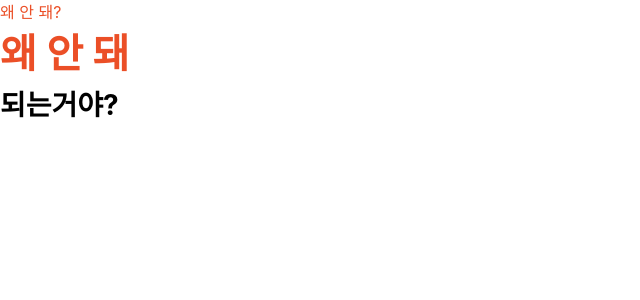
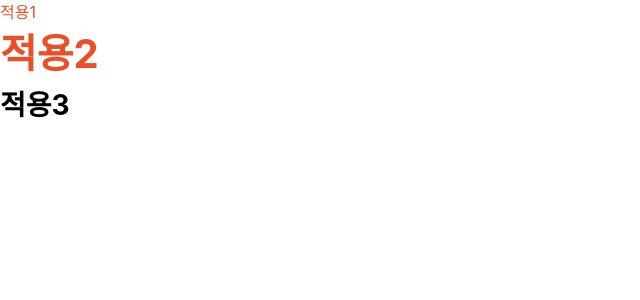
Before and after one commit to LaughLog/laugh-log, a Next.js app in the folder client/: page / in a window 1280 px wide. Shown: the top 300 px of the page, without its empty margins (0-640 px from the left). Built offline with nearby package versions, Linux system fonts and the light colour scheme.

Commit message:
fix: 예시 텍스트 수정

```diff
--- a/client/app/(home)/(routes)/page.tsx
+++ b/client/app/(home)/(routes)/page.tsx
@@ -3,9 +3,9 @@ import Image from 'next/image';
 export default function Home() {
   return (
     <main>
-      <div className="text-coral800">왜 안 돼?</div>
-      <span className="text-subtitle1 text-coral800">왜 안 돼</span>
-      <div className="text-subtitle3">되는거야?</div>
+      <div className="text-coral800">적용1</div>
+      <span className="text-subtitle1 text-coral800">적용2</span>
+      <div className="text-subtitle3">적용3</div>
     </main>
   );
 }
```
